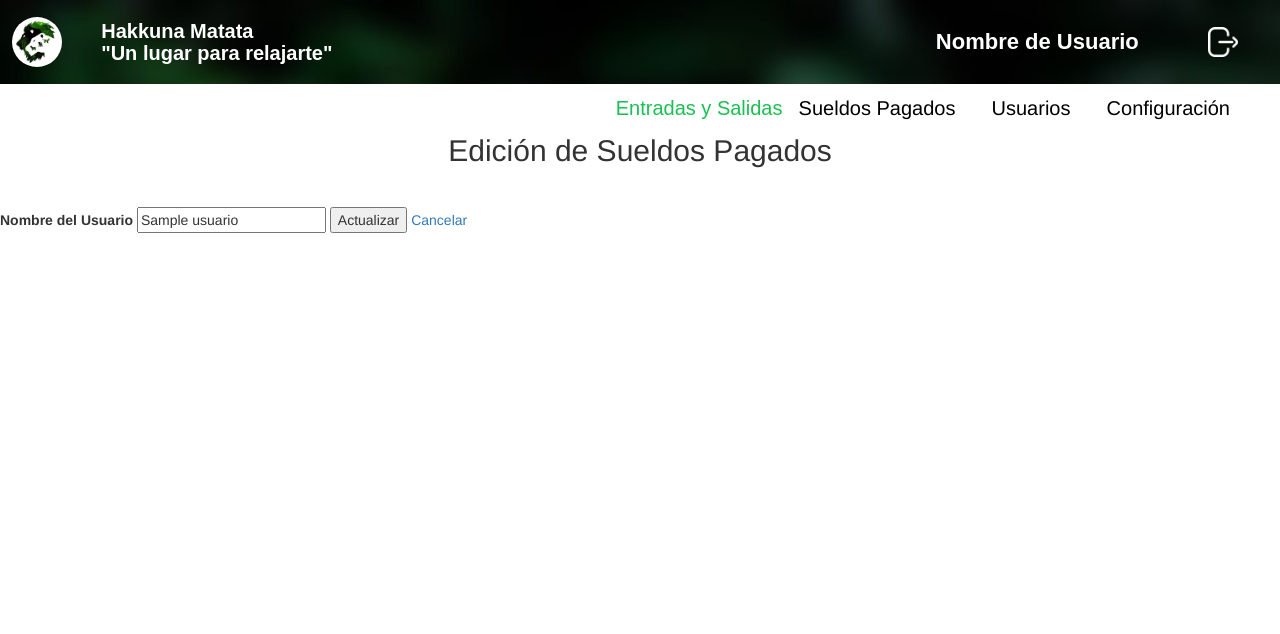
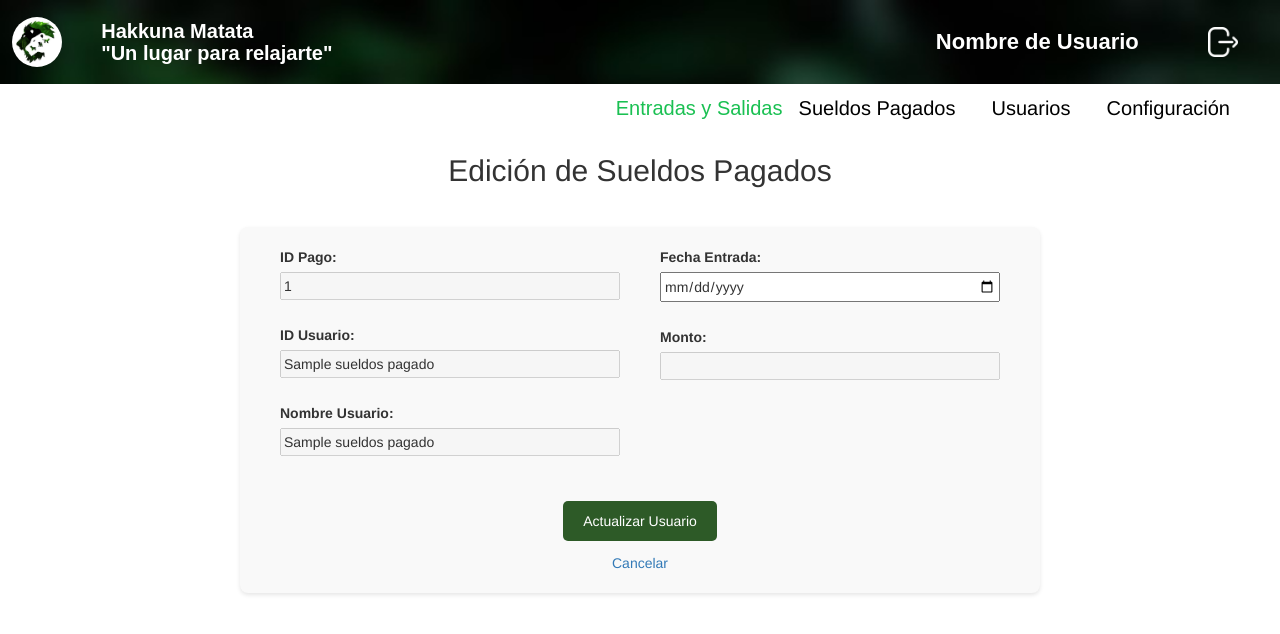
Before and after one commit to Yammery80/SWCPHK-FABY-ONLY, a Flask app: page /update1_spagado/1 in a window 1280 px wide. Shown: the top 634 px of the page. Run offline with Flask 3, Linux system fonts and the light colour scheme; one stand-in notice (Sample message) is shown; a database or web service that is not in the repository returns one stand-in record (values such as "Sample title"); some libraries are stand-ins or nearby versions; some web fonts are replaced.

Commit message:
Ya elimina y actualiza las vistas de sueldos pagados, y entradas y salidas

```diff
--- a/main.py
+++ b/main.py
@@ -135,13 +135,11 @@ def calcular_sueldo(id_usuario, e_fechaentrada, e_fechasalida):
 def guardar_pago():
     conn = None
     try:
-        # Obtener datos del request
         data = request.get_json()
         fecha_pago = data['fecha_pago']
         monto_total_pago = data['monto_total_pago']
         id_usuariofok = data['id_usuariofok']
 
-        # Conectar a la base de datos usando el pool de conexiones
         conn = db.conectar()
         with conn.cursor() as cur:
             query = sql.SQL("""
@@ -150,17 +148,18 @@ def guardar_pago():
             """)
             cur.execute(query, (fecha_pago, monto_total_pago, id_usuariofok))
             conn.commit()
-
+        flash('Hora guardada con éxito', 'success')
         return jsonify({'success': True})
 
     except Exception as e:
         print(f'Error al guardar el pago: {e}')
+        flash(f'Error al guardar la hora: {e}', 'error')
         return jsonify({'success': False, 'error': str(e)})
 
     finally:
-        # Asegúrate de liberar la conexión de vuelta al pool
         if conn is not None:
             db.desconectar(conn)
+
 
 
 @app.route('/login', methods=['GET', 'POST'])
@@ -553,84 +552,91 @@ def update2_usuario(id_usuario):
 
     return render_template('consultar_usuario.html', id_usuario=id_usuario)
 
-
 @app.route('/sueldospagado', methods=['GET', 'POST'])
 def spagado():
-    datos = []  # Esto es para inicializar datos como una lista vacía
+    datos = []  # Inicializar datos como una lista vacía
 
     try:
         if request.method == 'POST':
-            id_pago = request.form['id_pago']  # Esto es para obtener el valor del campo 'id_pago'
-            usuario_entradas = request.form['usuario_entradas']  # Esto es para obtener el valor del campo 'usuario_entradas'
-            fecha_inicio = request.form['fecha_inicio']  # Esto es para obtener el valor del campo 'fecha_inicio'
-            fecha_final = request.form['fecha_final']  # Esto es para obtener el valor del campo 'fecha_final'
+            id_pago = request.form.get('id_pago')
+            id_usuariofok = request.form.get('id_usuariofok')
+            fecha_iniciofok = request.form.get('e_fechaentradafok')
+            fecha_finalfok = request.form.get('e_fechasalidafok')
 
-            conn = db.conectar()  # Esto es para usar la función de conexión personalizada
+            print("id_pago:", id_pago)
+            print("id_usuariofok:", id_usuariofok)
+            print("fecha_iniciofok:", fecha_iniciofok)
+            print("fecha_finalfok:", fecha_finalfok)
+
+            conn = db.conectar()  # Usa la función de conexión personalizada
             cursor = conn.cursor()
 
-            # Esto es para construir la consulta condicionalmente
-            if id_pago and usuario_entradas:
-                query = sql.SQL("""
-                    SELECT id_usuario, fecha, hora_entrada, hora_salida
-                    FROM turnos
-                    WHERE id_usuario = %s AND id_pago = %s AND fecha BETWEEN %s AND %s
-                """)
-                params = (usuario_entradas, id_pago, fecha_inicio, fecha_final)
+            # Construir la consulta condicionalmente
+            if id_pago and id_usuariofok:
+                query = """
+                    SELECT id_pago, id_usuariofok, nomcompleto_usuario, fecha_pago, montototal_pago
+                    FROM public.sueldos_pagados
+                    WHERE id_usuariofok = %s AND id_pago = %s AND fecha_pago BETWEEN %s AND %s
+                """
+                params = (id_usuariofok, id_pago, fecha_iniciofok, fecha_finalfok)
             else:
-                query = sql.SQL("""
-                    SELECT id_usuario, fecha, hora_entrada, hora_salida
-                    FROM turnos
-                    WHERE fecha BETWEEN %s AND %s
-                """)
-                params = (fecha_inicio, fecha_final)
+                query = """
+                     SELECT id_pago, id_usuariofok, nomcompleto_usuario, fecha_pago, montototal_pago
+                     FROM public.sueldos_pagados
+                     WHERE fecha_pago BETWEEN %s AND %s
+                """
+                params = (fecha_iniciofok, fecha_finalfok)
 
             cursor.execute(query, params)
             datos = cursor.fetchall()
 
             cursor.close()
-            db.desconectar(conn)  # Esto es para usar la función de desconexión personalizada
+            db.desconectar(conn)  # Usa la función de desconexión personalizada
 
     except Exception as e:
-        # Esto es para mostrar un mensaje de error en caso de excepción
+        # Mostrar un mensaje de error detallado en caso de excepción
         return f"Hubo un error en la solicitud: {e}", 500
 
-    # Esto es para renderizar la plantilla con los resultados
+    # Renderizar la plantilla con los resultados
+    pass
     return render_template('sueldospagados.html', datos=datos)
 
-
-@app.route('/delete_spagado/<string:id_usuario>', methods=['POST'])
-def delete_spagado(id_usuario):
-    conn = db.conectar()  # Esto es para usar la función de conexión personalizada
-    cursor = conn.cursor()
-    # Esto es para borrar el registro con el id_usuario seleccionado
-    cursor.execute('DELETE FROM usuarios WHERE id_usuario=%s', (id_usuario,))
-    conn.commit()
-    cursor.close()
-    db.desconectar(conn)  # Esto es para usar la función de desconexión personalizada
-    return redirect(url_for('spagado'))
-
-@app.route('/update1_spagado/<string:id_usuario>', methods=['GET', 'POST'])
-def update1_spagado(id_usuario):
+@app.route('/update1_spagado/<int:id_pago>', methods=['GET', 'POST'])
+def update1_spagado(id_pago):
     conn = db.conectar()  # Esto es para usar la función de conexión personalizada
     cursor = conn.cursor()
     # Esto es para recuperar el registro del id_usuario seleccionado
-    cursor.execute('''SELECT * FROM usuarios WHERE id_usuario=%s''', (id_usuario,))
+    cursor.execute('''SELECT * FROM sueldos_pagados WHERE id_pago=%s''', (id_pago,))
     datos = cursor.fetchall()
     cursor.close()
     db.desconectar(conn)  # Esto es para usar la función de desconexión personalizada
     return render_template('editar_spagado.html', datos=datos)
 
-@app.route('/update2_spagado/<string:id_usuario>', methods=['POST'])
-def update2_spagado(id_usuario):
-    usuario_usuario = request.form['nombre']  # Esto es para obtener el valor del campo 'nombre' del formulario
-    conn = db.conectar()  # Esto es para usar la función de conexión personalizada
+@app.route('/update2_spagado/<int:id_pago>', methods=['POST'])
+def update2_spagado(id_pago):
+    fecha_pago = request.form['fecha-s']  # Obtiene la nueva fecha
+    conn = db.conectar()
     cursor = conn.cursor()
-    # Esto es para actualizar el registro del usuario
-    cursor.execute('''UPDATE usuarios SET usuario_usuario=%s WHERE id_usuario=%s''', (usuario_usuario, id_usuario,))
+    # Actualiza la fecha_pago en la vista
+    cursor.execute('UPDATE sueldos_pagados SET fecha_pago=%s WHERE id_pago=%s', (fecha_pago, id_pago,))
     conn.commit()
     cursor.close()
-    db.desconectar(conn)  # Esto es para usar la función de desconexión personalizada
+    db.desconectar(conn)
     return redirect(url_for('spagado'))
+
+@app.route('/delete_spagado/<int:id_pago>', methods=['POST'])
+def delete_spagado(id_pago):
+    conn = db.conectar()  # Usa la función de conexión personalizada
+    cursor = conn.cursor()
+
+    # Elimina el registro de la vista 'sueldos_pagados' basado en el id_pago
+    cursor.execute('DELETE FROM sueldos_pagados WHERE id_pago=%s', (id_pago,))
+    conn.commit()
+    cursor.close()
+    db.desconectar(conn)  # Usa la función de desconexión personalizada
+
+    return redirect(url_for('spagado'))
+
 
 @app.route('/configuracion')
 def config():
--- a/static/style/style.css
+++ b/static/style/style.css
@@ -2,6 +2,17 @@
 h2 {
     margin: 0;
     text-align: center;
+}
+
+/*Mensajes FLASH*/
+
+.flash-messages {
+    margin-top: 20px;
+}
+
+.flash-messages .alert {
+    padding: 10px;
+    margin-bottom: 10px;
 }
 
 /*Entradas y Salidas*/
@@ -44,6 +55,66 @@ h2 {
     font-size: 16px; /* Aumenta el tamaño del texto si es necesario */
 }
 
+/* Sueldos pagados */
+.editar-sueldo-pagado {
+    max-width: 800px; /* Ajusta el ancho máximo según sea necesario */
+    width: 70%;
+    background-color: #f9f9f9; /* Color de fondo opcional */
+    padding: 20px;
+    border-radius: 8px;
+    box-shadow: 0 2px 4px rgba(0,0,0,0.1); /* Sombra opcional */
+    display: flex;
+    flex-direction: column;
+    align-items: center; /* Centra horizontalmente el formulario */
+    margin: 0 auto; /* Centra el formulario dentro del contenedor */
+}
+
+.column-s {
+    display: flex;
+    flex-direction: column;
+    width: 100%;
+    margin-bottom: 15px; /* Espacio entre columnas */
+}
+
+.column-s label,
+.column-s input {
+    width: 100%;
+    box-sizing: border-box; /* Asegura que el padding no afecte el ancho total */
+    margin-bottom: 5px; /* Espacio entre campos */
+}
+
+.column-s input[type="number"],
+.column-s input[type="text"],
+.column-s input[type="date"] {
+    padding: 2px;
+}
+
+.row {
+    display: flex;
+    gap: 20px; /* Espacio entre las columnas */
+    width: 100%;
+}
+
+.column-s-left,
+.column-s-right {
+    flex: 1; /* Permite que las columnas crezcan igualmente */
+}
+
+.column-s-left {
+    margin-right: 10px; /* Espacio entre las dos columnas */
+}
+
+.column-s-right {
+    margin-left: 10px; /* Espacio entre las dos columnas */
+}
+.editar-sueldo-pagado button{
+    margin-top: 5px; /* Espacio arriba de los botones y enlace */
+    align-self: center;
+}
+.editar-sueldo-pagado a {
+    margin-top: 2px; /* Espacio arriba de los botones y enlace */
+    align-self: center; /* Centra los botones y el enlace */
+}
 
 /* Login */
 .form-login {
--- a/templates/editar_spagado.html
+++ b/templates/editar_spagado.html
@@ -1,35 +1,55 @@
 {% extends 'bootstrap/base.html' %}
+
 {% block head %}
     {{ super() }}
-    <title>
-        {% block title %}
-        Sistema Web para Ciber Papeleria "Hakkunna - Matata"
-        {% endblock %}
-    </title>
+    <title>Edición de Sueldo Pagado</title>
     <link rel="stylesheet" href="../static/style/style.css">
+    <script src="https://code.jquery.com/jquery-3.6.0.min.js"></script>
+    <script src="{{ url_for('static', filename='js/script.js') }}"></script>
 {% endblock %}
 
 {% block body %}
-
     {% block navbar %}
         {% include 'banner.html' %}
         {% include 'navigation.html' %}
     {% endblock %}
 
     {% block content %}
+        <!-- Mensajes Flash -->
+        {% with messages = get_flashed_messages(with_categories=True) %}
+        {% if messages %}
+            <div class="flash-messages">
+                {% for category, message in messages %}
+                    <div class="alert alert-{{ category }}">{{ message }}</div>
+                {% endfor %}
+            </div>
+        {% endif %}
+        {% endwith %}
+        <h2 class="title-sp">Edición de Sueldos Pagados</h2>
         <div class="container-editar-spagado">
-            <h2 class="title-sp">Edición de Sueldos Pagados</h2>
             <br><br>
-            {% for usuario in datos %}
-            <form class="editar-sueldo-pagado" action="{{ url_for('update2_spagado', id_usuario=usuario[0]) }}" method="post">
-                <input type="hidden" name="id" value="{{ usuario[0] }}">
-                <label for="nombre">Nombre del Usuario</label>
-                <input type="text" id="nombre" name="nombre" value="{{ usuario[1] }}">
-                <input type="submit" value="Actualizar">
+            {% for pagado in datos %}
+            <form class="editar-sueldo-pagado" action="{{ url_for('update2_spagado', id_pago=pagado[0]) }}" method="post" enctype="multipart/form-data">
+                <div class="row">
+                    <div class="column-s column-s-left">
+                        <label for="id_pago">ID Pago: </label>
+                        <input type="number" id="id_pago" name="id_pago" value="{{ pagado[0] }}" disabled><br>
+                        <label for="id_usuariofok">ID Usuario: </label>
+                        <input type="text" id="id_usuariofok" name="id_usuariofok" value="{{ pagado[1] }}" disabled><br>
+                        <label for="nombre_usuario">Nombre Usuario: </label>
+                        <input type="text" id="nombre_usuario" name="nombre_usuario" value="{{ pagado[2] }}" disabled><br>
+                    </div>
+                    <div class="column-s column-s-right">
+                        <label for="fecha-s">Fecha Entrada:</label>
+                        <input type="date" id="fecha-s" name="fecha-s" value="{{ pagado[3] }}" required><br>
+                        <label for="monto-s">Monto:</label>
+                        <input type="number" id="monto-s" name="monto-s" value="{{ pagado[4] }}" disabled><br>
+                    </div>
+                </div>
+                <button type="submit" class="btn-submit">Actualizar Usuario</button>
                 <a href="{{ url_for('spagado') }}">Cancelar</a>
             </form>
             {% endfor %}
         </div>
     {% endblock %}
-
 {% endblock %}
```
Also changed, not shown: templates/base.html (+12 -9 lines), templates/sueldospagados.html (+11 -18 lines).
